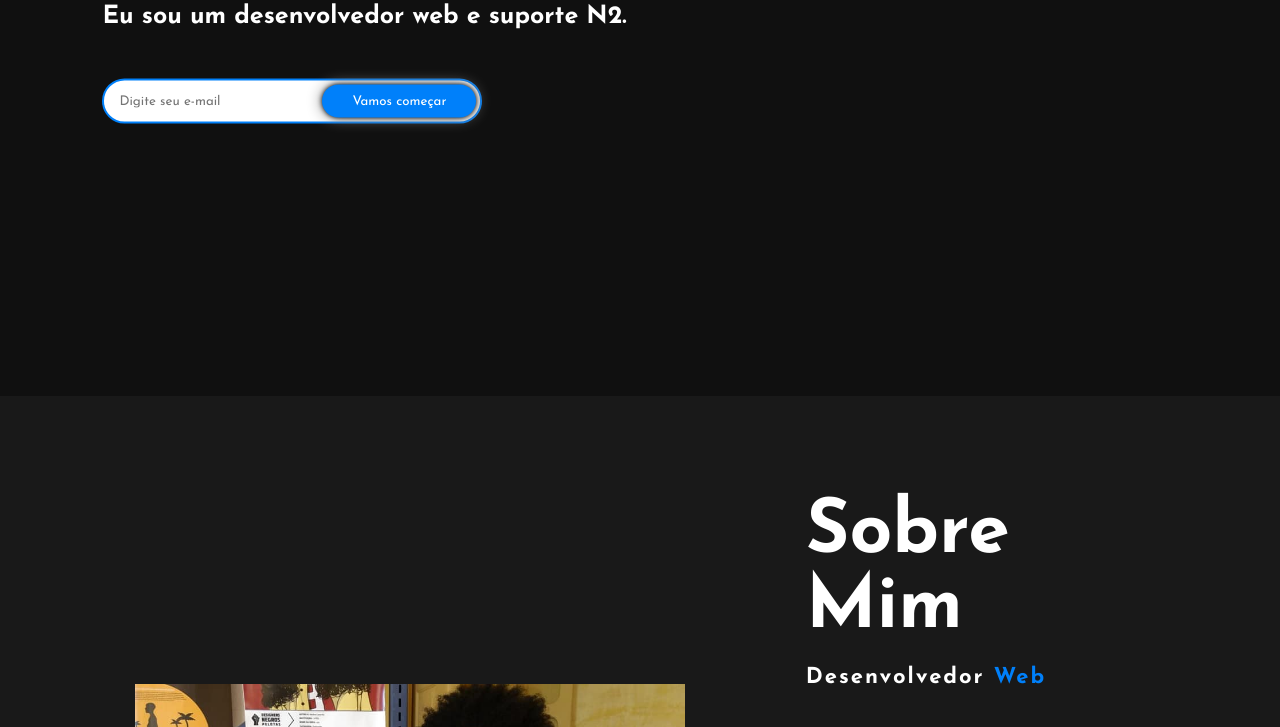
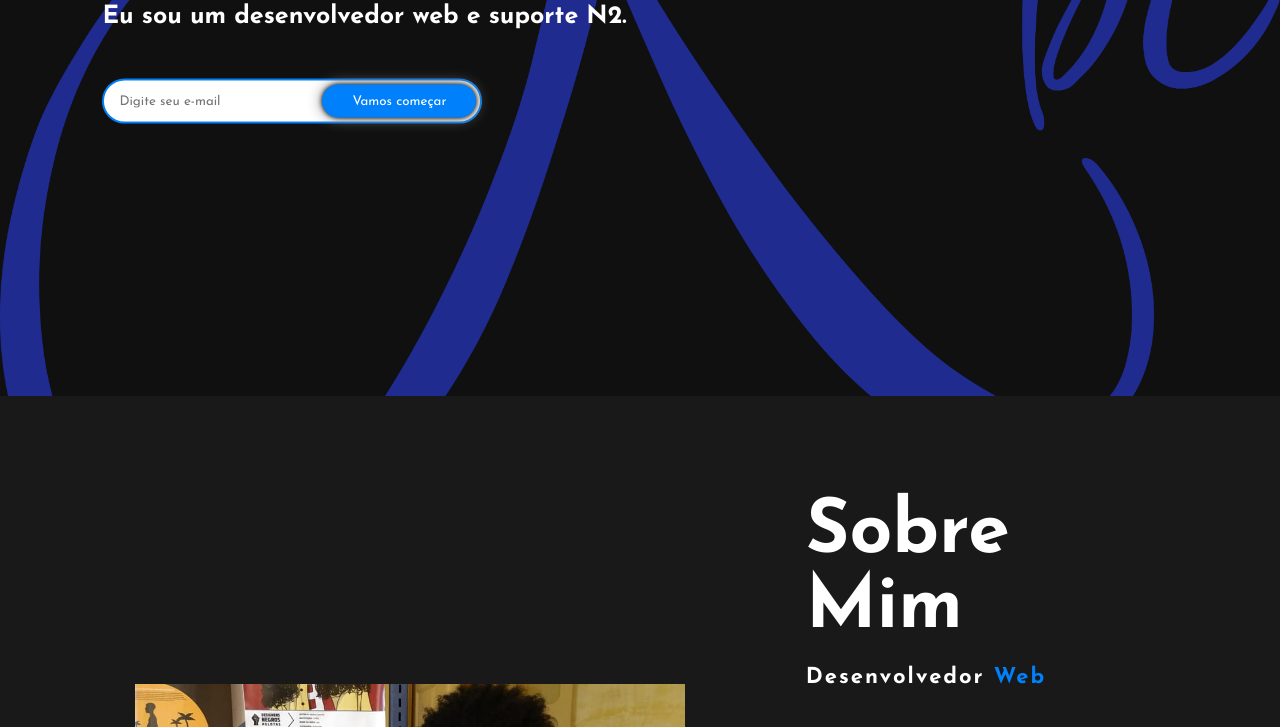
Before and after one commit to RicardoBorbaCarvalho/PortfolioRicardoBorbaCarvalho, a plain HTML site: page index.html in a window 1280 px wide. Shown: the part 404-1131 px from the top of the page. Drawn offline with Linux system fonts and the light colour scheme.

Commit message:
Update style.css

```diff
--- a/style.css
+++ b/style.css
@@ -13,7 +13,7 @@
   height: 100vh;
   width: 100%;
   background-color: #101010;
-  background-image: url(/img/Vector-Azul.png);
+  background-image: url(/Vector-Azul.png);
   background-size: cover;
   background-position: center;
 }
```
